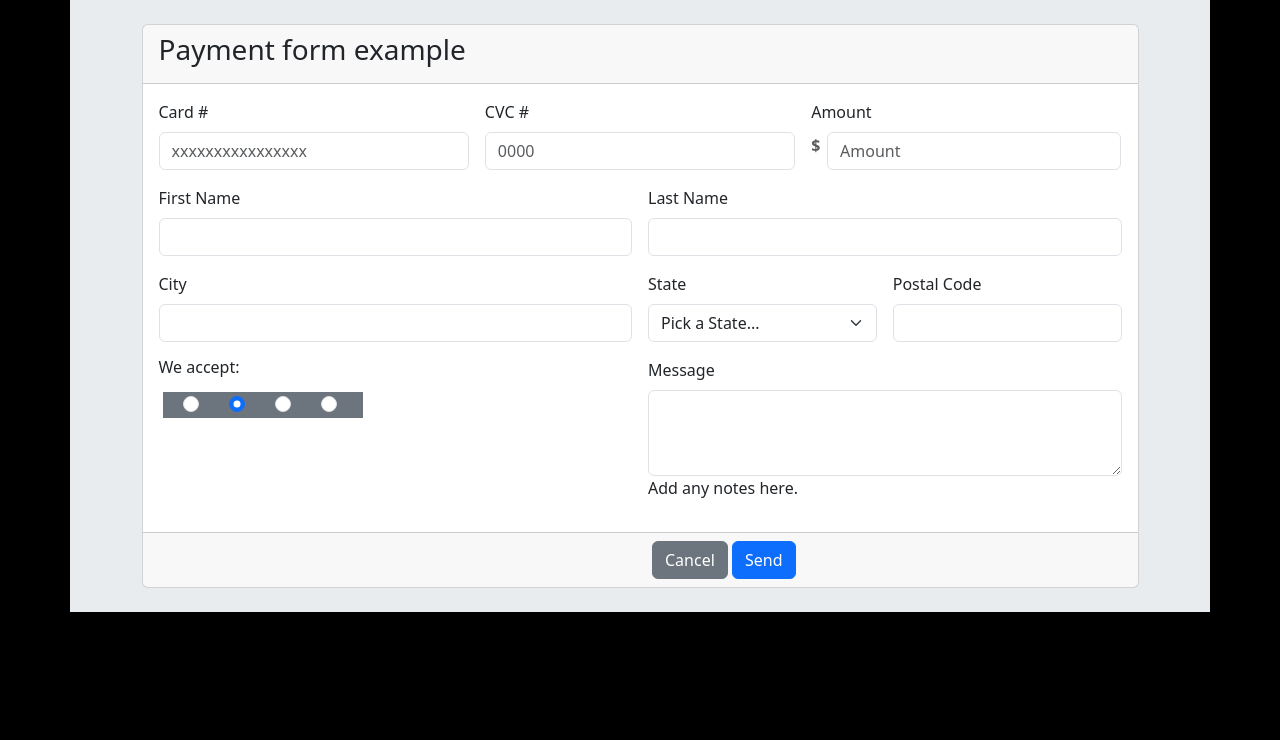
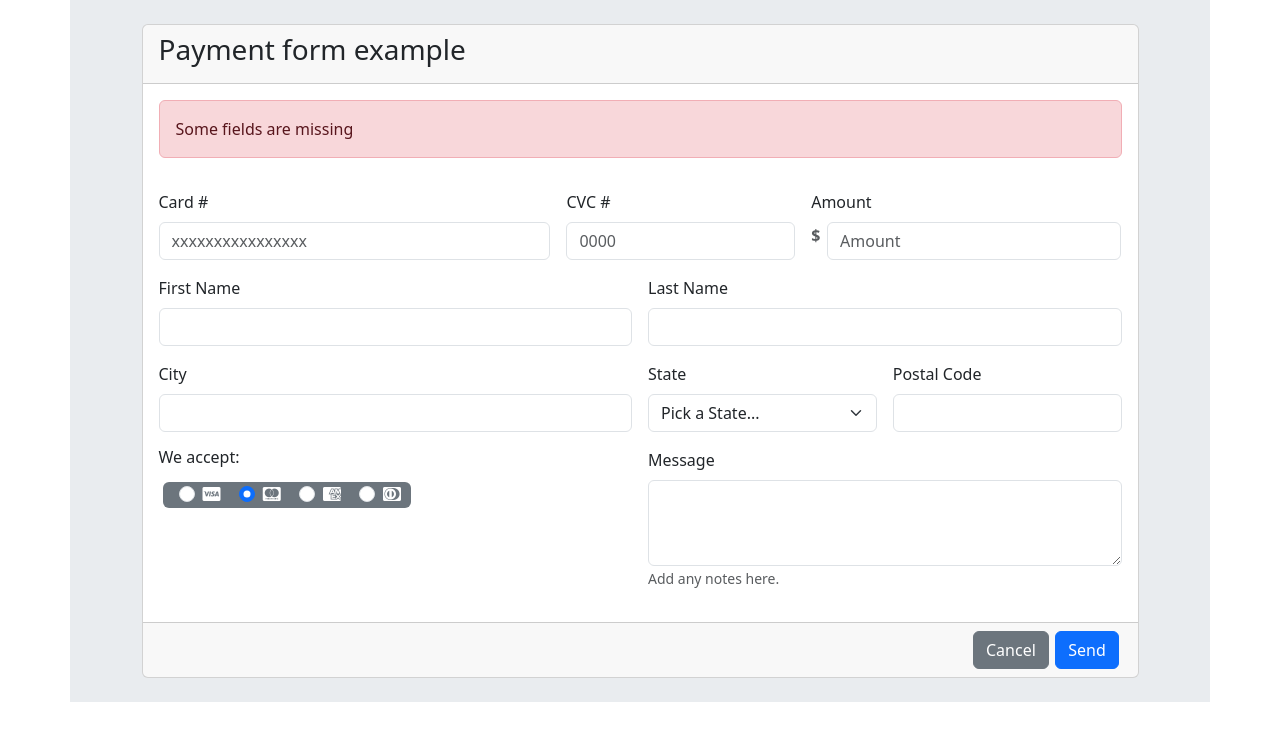
Before and after one commit to 4GeeksAcademy/hectorpd-formulario, a plain HTML site: page index.html in a window 1280 px wide. Drawn offline with nearby package versions, Linux system fonts and the light colour scheme.

Commit message:
"finalizado"

```diff
--- a/index.html
+++ b/index.html
@@ -6,8 +6,9 @@
     <meta name="viewport" content="width=device-width, initial-scale=1.0">
     <title>Formulario</title>
     <link href="https://cdn.jsdelivr.net/npm/bootstrap@5.3.0-alpha3/dist/css/bootstrap.min.css" rel="stylesheet" integrity="sha384-KK94CHFLLe+nY2dmCWGMq91rCGa5gtU4mk92HdvYe+M/SXH301p5ILy+dN9+nJOZ" crossorigin="anonymous">
+    <link rel="stylesheet" href="https://cdnjs.cloudflare.com/ajax/libs/font-awesome/6.4.0/css/all.min.css" integrity="sha512-iecdLmaskl7CVkqkXNQ/ZH/XLlvWZOJyj7Yy7tcenmpD1ypASozpmT/E0iPtmFIB46ZmdtAc9eNBvH0H/ZpiBw==" crossorigin="anonymous" referrerpolicy="no-referrer" />
 </head>
-<body style="background-color:black;">
+<body>
     <div class="container bg-body-secondary">
         <div class="row justify-content-center">
             <div class="col-11 p-4">
@@ -18,13 +19,18 @@
                     <div class="card-body">
                         <!--inicio del form-->
                         <form class="row g-3">
-                            <div class="col-md-4">
+                            <div>
+                                <div class="alert alert-danger" role="alert">
+                                    Some fields are missing
+                                </div>
+                            </div>
+                            <div class="col-md-5">
                                 <label for="numbercard" class="form-label">Card #</label>
-                                <input type="num" minlength="16" maxlength="16" class="form-control" id="numbercard" placeholder="xxxxxxxxxxxxxxxx">
+                                <input type="text" minlength="16" maxlength="16" class="form-control" id="numbercard" placeholder="xxxxxxxxxxxxxxxx">
                             </div>
-                            <div class="col-md-4">
+                            <div class="col-md-3">
                                 <label for="cvc#" class="form-label">CVC #</label>
-                                <input type="num" minlength="4" maxlength="4" class="form-control" id="cvc#" placeholder="0000">
+                                <input type="text" minlength="4" maxlength="4" class="form-control" id="cvc#" placeholder="0000">
                             </div>
                             <div class="col-md-4">
                                 <label for="inputamount" class="form-label">Amount</label>
@@ -33,7 +39,7 @@
                                         <label for="inputamount" class="form-text"> <h6><strong>$</strong></h6></label>
                                     </div>
                                     <div class="col-11 ps-0 ms-0">
-                                        <input type="num" class="form-control" id="inputamount" placeholder="Amount">
+                                        <input type="text" class="form-control" id="inputamount" placeholder="Amount">
                                     </div>
                                 </div>
                             </div>
@@ -66,20 +72,20 @@
                             <div class="col-md-6">
                                 <fieldset class="row mb-3">
                                 <legend class="col-form-label col-md-8 pt-0"><h6>We accept:</h6></legend>
-                                        <div class="row text-bg-secondary ms-3 ps-2 me-4 pe-2" style="width: 200px;">
+                                    <div class="row text-bg-secondary ms-3 ps-1 me-4 pe-1 rounded-2 w-50">
                                         <div class="col-3">
                                                     <div class="form-check">
                                                         <input class="form-check-input" type="radio" name="gridRadios" id="visa" value="option1">
                                                         <label class="form-check-label" for="visa">
-                                                            <i class="fa-brands fa-cc-diners-club fa-2xs"></i>
+                                                            <i class="fa-brands fa-cc-visa"></i>
                                                         </label>
                                                     </div>
                                         </div>
                                         <div class="col-3">
                                                     <div class="form-check">
-                                                        <input class="form-check-input" type="radio" name="gridRadios" id="visa" value="option1" checked>
+                                                        <input class="form-check-input" type="radio" name="gridRadios" id="mastercard value="option1" checked>
                                                         <label class="form-check-label" for="visa">
-                                                            <i class="fa-brands fa-cc-diners-club fa-2xs"></i>
+                                                            <i class="fa-brands fa-cc-mastercard"></i>
                                                         </label>
                                                     </div>
                                         </div>
@@ -95,74 +101,40 @@
                                                     <div class="form-check">
                                                         <input class="form-check-input" type="radio" name="gridRadios" id="dinersclub" value="option4">
                                                         <label class="form-check-label" for="dinersclub">
-                                                            <i class="fa-brands fa-cc-diners-club fa-xs"></i>
+                                                            <i class="fa-brands fa-cc-diners-club"></i>
                                                         </label>
                                                     </div>
                                         </div>
                                         </div>
-                                        <!-- <div class="col-md-6">
-                                            <div class="form-check">
-                                                <input class="form-check-input" type="radio" name="gridRadios" id="visa" value="option1" checked>
-                                                <label class="form-check-label" for="visa">
-                                                    <i class="fa-brands fa-cc-visa"></i>
-                                                </label>
-                                            </div>
-                                            <div class="form-check">
-                                                <input class="form-check-input" type="radio" name="gridRadios" id="mastercard" value="option2">
-                                                <label class="form-check-label" for="mastercard">
-                                                    <i class="fa-brands fa-cc-mastercard"></i>
-                                                </label>
-                                            </div>
-                                            <div class="form-check">
-                                                <input class="form-check-input" type="radio" name="gridRadios" id="americanexpress" value="option3">
-                                                <label class="form-check-label" for="americanexpress">
-                                                    <i class="fa-brands fa-cc-amex"></i>
-                                                </label>
-                                            </div>
-                                            <div class="form-check">
-                                                <input class="form-check-input" type="radio" name="gridRadios" id="dinersclub" value="option4">
-                                                <label class="form-check-label" for="dinersclub">
-                                                    <i class="fa-brands fa-cc-diners-club fa-xs"></i>
-                                                </label>
-                                            </div>
-                                        </div> -->
                                 </fieldset>
                             </div>
                             <div class="col-md-6">
                                 <div class="mb-3">
                                     <label for="textarea" class="form-label">Message</label>
                                     <textarea class="form-control" id="textarea" rows="3"></textarea>
-                                    <label for="textarea" class="text-sm-start">Add any notes here.</label>
+                                    <label"><small class="text-body-secondary">Add any notes here.</small></label>
                                 </div>
                             </div>
                         </form>
                         <!-- fin del form -->
                     </div>
                     <div class="card-footer">
-                        <div class="row justify-content-end">
-                            <div class="col-6">
-                                <button type="submit" class="btn btn-secondary">Cancel</button>
+                        <form action="">
+                            <div class="row justify-content-end pe-0">
+                                    <div class="col-1 justify-content-end pe-2 me-2">
+                                        <button type="reset" class="btn btn-secondary">Cancel</button>
+                                    </div>
+                                    <div class="col-1 justify-content-end ps-1">
                                         <button type="submit" class="btn btn-primary">Send</button>
                                     </div>
                             </div>
+                    </form>
                     </div>
                 </div>
             </div>
         </div>
     </div>
 
-
-
-
-
-
-
-
-
-
-
-
-
     <script src="https://cdn.jsdelivr.net/npm/@popperjs/core@2.11.7/dist/umd/popper.min.js" integrity="sha384-zYPOMqeu1DAVkHiLqWBUTcbYfZ8osu1Nd6Z89ify25QV9guujx43ITvfi12/QExE" crossorigin="anonymous"></script>
     <script src="https://cdn.jsdelivr.net/npm/bootstrap@5.3.0-alpha3/dist/js/bootstrap.min.js" integrity="sha384-Y4oOpwW3duJdCWv5ly8SCFYWqFDsfob/3GkgExXKV4idmbt98QcxXYs9UoXAB7BZ" crossorigin="anonymous"></script>
 </body>
```
Lines whose indentation alone changed are shown as unchanged.
